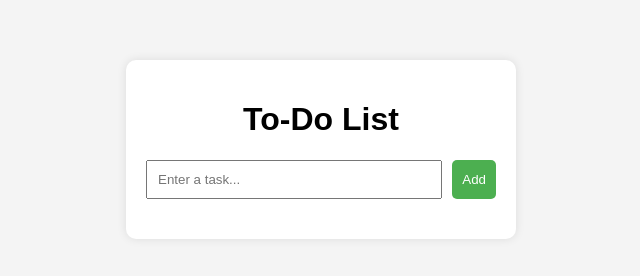
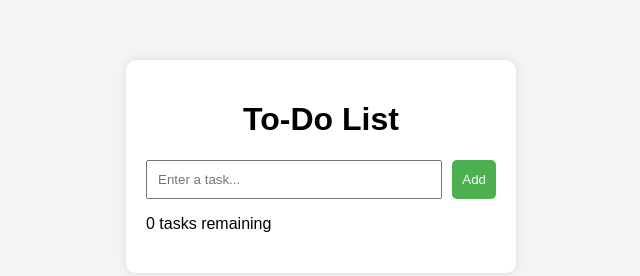
Before and after one commit to dikshantsk01/TodoApp, a plain HTML site: page index.html in a window 1280 px wide. Shown: the whole page, without its empty margins (319-959 px from the left). Drawn offline with Linux system fonts and the light colour scheme.

Commit message:
Add Task Counter

```diff
--- a/index.html
+++ b/index.html
@@ -10,12 +10,11 @@
 
 <div class="container">
     <h1>To-Do List</h1>
-
     <div class="input-section">
         <input type="text" id="taskInput" placeholder="Enter a task...">
         <button id="addBtn">Add</button>
     </div>
-
+     <p id="taskCount">0 tasks remaining</p>
     <ul id="taskList"></ul>
 </div>
 
```
